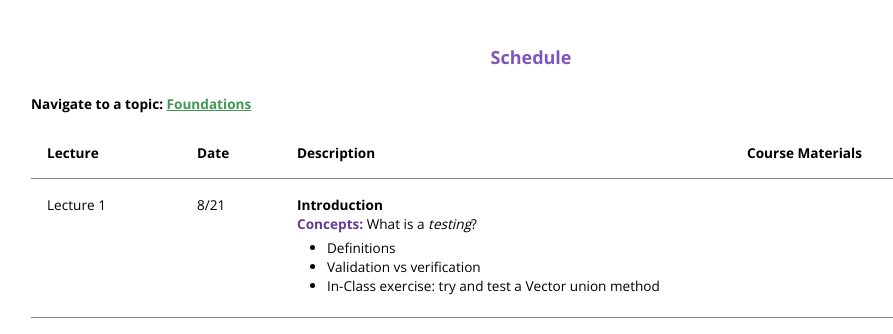
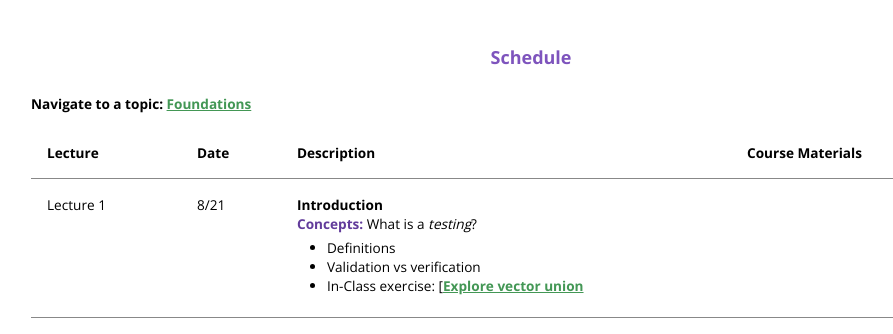
Before and after one commit to comp611-fall19/comp611-fall19.github.io, a plain HTML site: page index.html in a window 1280 px wide. Shown: the part 408-742 px from the top of the page, without its empty margins (109-1002 px from the left). Drawn offline with nearby package versions, Linux system fonts and the light colour scheme.

Commit message:
Update index.html

```diff
--- a/index.html
+++ b/index.html
@@ -61,7 +61,7 @@
 			  <ul>
 				<li>Definitions</li>
 				<li>Validation vs verification</i></li>
-				<li>In-Class exercise: try and test a Vector union method</li>
+				<li>In-Class exercise: [<b><a href="InClass/Lecture_1_Exercise.pdf" style ="color:#439755">Explore vector union</a><//li>
 			  </ul>
             </td>
             <td>
```
